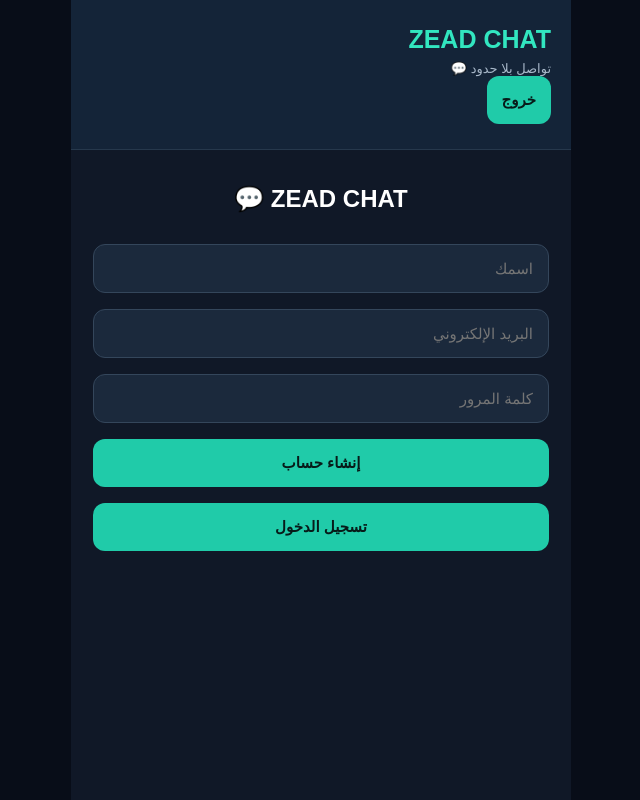
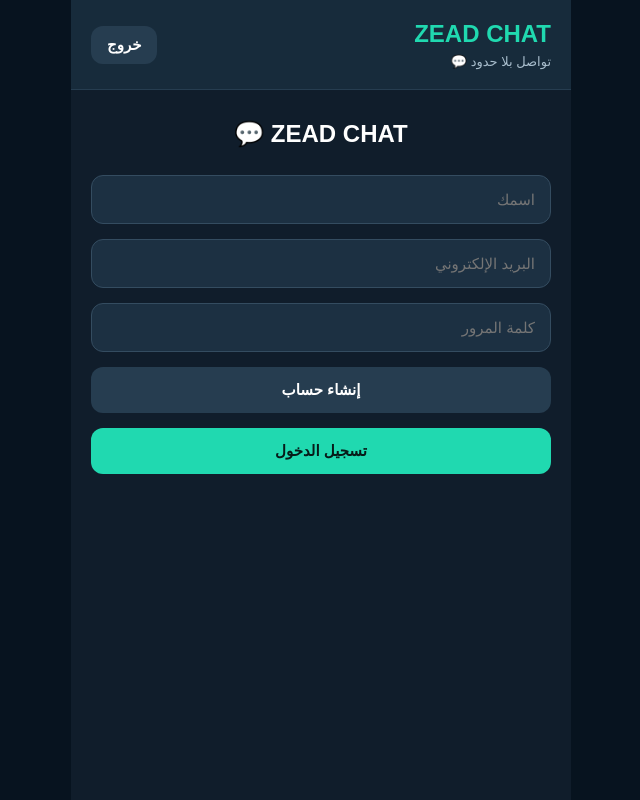
Before and after one commit to zeadmhmd457-beep/zead-chat, a plain HTML site: page index.html in a window 1280 px wide. Shown: the whole page, without its empty margins (319-959 px from the left). Drawn offline with Linux system fonts and the light colour scheme; no server answers.

Commit message:
Update style.css

```diff
--- a/style.css
+++ b/style.css
@@ -1,4 +1,3 @@
-
 * {
   margin: 0;
   padding: 0;
@@ -7,8 +6,8 @@
 
 body {
   font-family: Arial, sans-serif;
-  background: #080d18;
-  color: white;
+  background: #07131f;
+  color: #fff;
   min-height: 100vh;
 }
 
@@ -17,65 +16,124 @@ body {
   max-width: 500px;
   min-height: 100vh;
   margin: auto;
-  background: #101827;
+  background: #101d2b;
 }
 
-header {
-  background: #142438;
-  padding: 25px 20px;
-  border-bottom: 1px solid #26384c;
+.top {
+  background: #172b3b;
+  padding: 20px;
+  display: flex;
+  align-items: center;
+  justify-content: space-between;
+  border-bottom: 1px solid #263d50;
 }
 
-header h2 {
-  color: #32e6c0;
-  font-size: 25px;
+.top h2 {
+  color: #20d9b0;
+  font-size: 24px;
 }
 
-header p {
-  color: #a8b8c9;
-  margin-top: 7px;
+.top p {
+  color: #a8bdcc;
   font-size: 13px;
+  margin-top: 6px;
+}
+
+#logout {
+  padding: 10px 16px;
+  background: #263d50;
+  color: white;
 }
 
 #login {
-  padding: 35px 22px;
+  padding: 30px 20px;
   display: flex;
   flex-direction: column;
-  gap: 16px;
+  gap: 15px;
 }
 
 #login h2 {
   text-align: center;
-  margin-bottom: 15px;
+  margin-bottom: 12px;
 }
 
 input {
   width: 100%;
   padding: 15px;
-  background: #1b293c;
+  background: #1c3042;
   color: white;
-  border: 1px solid #34465b;
+  border: 1px solid #344c60;
   border-radius: 12px;
   outline: none;
   font-size: 15px;
 }
 
+input:focus {
+  border-color: #20d9b0;
+}
+
 button {
-  padding: 15px;
+  padding: 14px;
   border: none;
   border-radius: 12px;
-  background: #20cba9;
+  background: #20d9b0;
   color: #071b19;
   font-weight: bold;
   font-size: 15px;
   cursor: pointer;
 }
 
-button:active {
-  transform: scale(.98);
+#register,
+#registerBtn {
+  background: #263d50;
+  color: white;
 }
 
-#registerBtn {
-  background: #263b51;
+#status {
+  color: #ffb6b6;
+  text-align: center;
+  font-size: 13px;
+}
+
+#main {
+  padding-bottom: 25px;
+}
+
+#chat {
+  margin-top: 20px;
+}
+
+#chat h3 {
+  margin-bottom: 15px;
+}
+
+#messages {
+  background: #0b1926;
+  border-radius: 12px;
+  padding: 12px;
+  min-height: 180px;
+  max-height: 350px;
+  overflow-y: auto;
+  margin-bottom: 12px;
+}
+
+#messages p {
+  background: #1d3b4b;
+  padding: 11px;
+  border-radius: 10px;
+  margin-bottom: 9px;
+  overflow-wrap: anywhere;
+}
+
+#results {
+  display: flex;
+  flex-direction: column;
+  gap: 10px;
+  margin-top: 12px;
+}
+
+#results button {
+  text-align: right;
+  background: #1c3042;
   color: white;
 }
```
